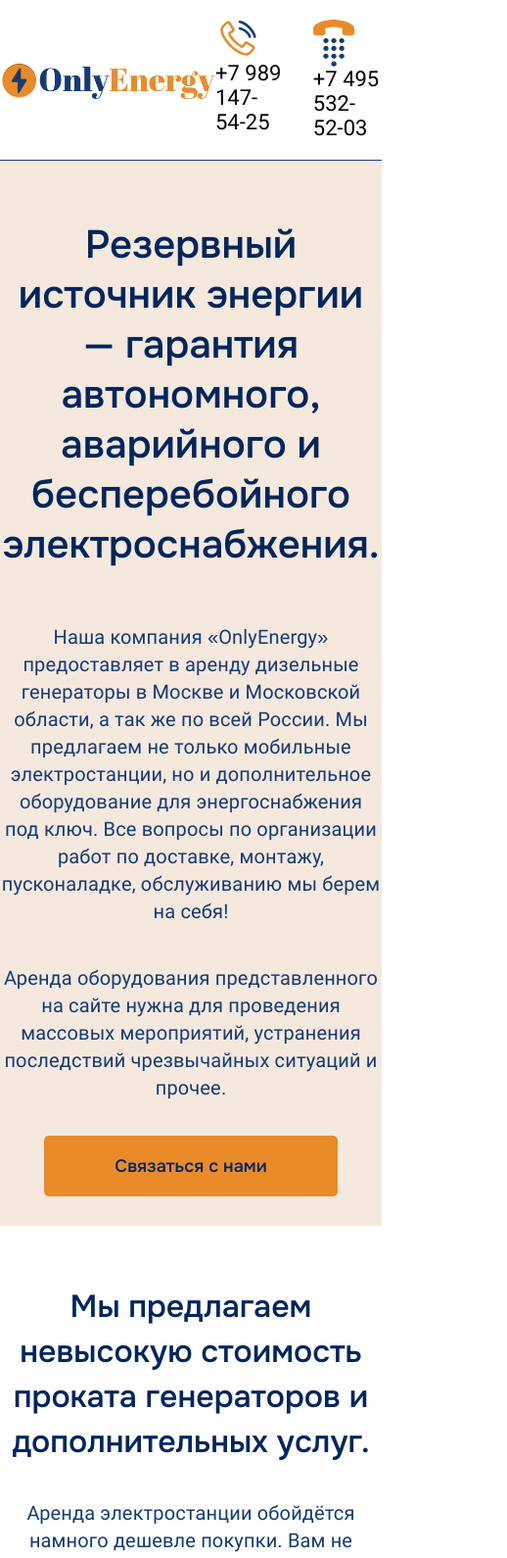
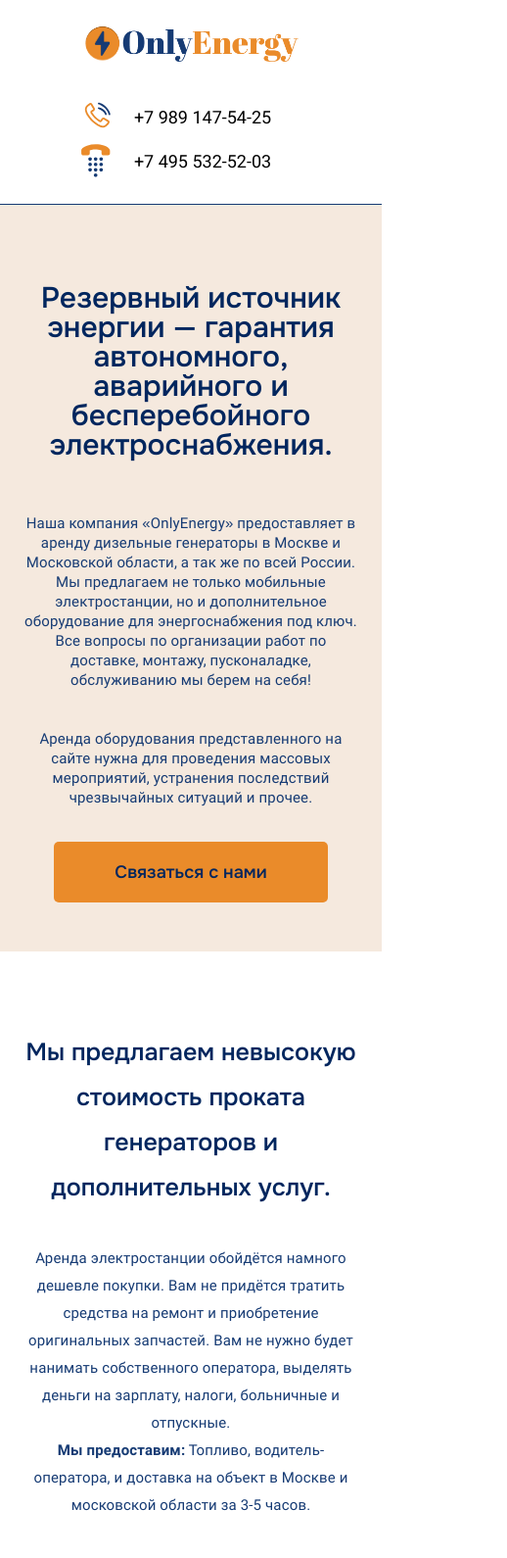
Before and after one commit to MiniGirlSupra/OnlyEnergy, a plain HTML site: page index.html in a window 390 px wide. Shown: the top 1590 px of the page at 98% size, 518 px wide, since content can reach past the window. Drawn offline with Linux system fonts and the light colour scheme.

Commit message:
Add files via upload
Add adaptive rules

```diff
--- a/scripts/script.js
+++ b/scripts/script.js
@@ -9,18 +9,18 @@ $(document).ready(function () {
         arrows: true,
         responsive: [
             {
-                breakpoint: 1024,
+                breakpoint: 1040,
                 settings: {
-                    slidesToShow: 3,
+                    slidesToShow: 2,
                     slidesToScroll: 3,
                     infinite: true,
                     dots: true
                 }
             },
             {
-                breakpoint: 600,
+                breakpoint: 720,
                 settings: {
-                    slidesToShow: 2,
+                    slidesToShow: 1,
                     slidesToScroll: 2
                 }
             },
@@ -47,7 +47,7 @@ $(document).ready(function () {
         arrows: true,
         responsive: [
             {
-                breakpoint: 1024,
+                breakpoint: 1040,
                 settings: {
                     slidesToShow: 2,
                     slidesToScroll: 3,
@@ -56,7 +56,7 @@ $(document).ready(function () {
                 }
             },
             {
-                breakpoint: 600,
+                breakpoint: 720,
                 settings: {
                     slidesToShow: 1,
                     slidesToScroll: 2
--- a/styles/style.css
+++ b/styles/style.css
@@ -124,7 +124,7 @@
 .button a {
     text-decoration: none;
     color: #01265E;
-   font-family: OnestRegular, sans-serif;
+    font-family: OnestRegular, sans-serif;
     font-weight: bold;
     font-size: 18px;
 }
@@ -331,3 +331,108 @@
     justify-content: space-between;
     align-items: center;
 }
+
+@media screen and (max-width: 1220px ) {
+    .container {
+        padding: 20px;
+    }
+
+    .goods-title {
+        font-size: 30px;
+    }
+}
+
+@media screen and (max-width: 850px ) {
+
+    .header {
+        padding: 0;
+    }
+
+    .header .container {
+        flex-direction: column;
+        row-gap: 30px;
+    }
+
+    .contacts svg {
+        width: 30px;
+    }
+
+    .mobile span, .stationary span {
+        font-size: 18px;
+    }
+
+    .footer {
+        padding: 0;
+    }
+
+    .footer .container {
+        flex-direction: column;
+        row-gap: 30px;
+    }
+}
+
+@media screen and (max-width: 720px){
+  .goods-card {
+      max-width: 100%;
+  }
+
+    .product-list {
+        background: #ffffffed;
+    }
+}
+
+@media screen and (max-width: 465px){
+
+    .contacts {
+        display: flex;
+        flex-direction: column;
+    }
+
+    .main-title {
+        font-size: 30px;
+        line-height: 30px;
+    }
+
+    .main-description p {
+        font-size: 15px;
+        line-height: 20px;
+    }
+    .button {
+        width: 280px;
+    }
+
+    .second-title {
+        font-size: 25px;
+    }
+
+    .second-description {
+        font-size: 15px;
+    }
+
+    .goods-title {
+        font-size: 20px;
+    }
+}
+
+@media screen and (max-width: 390px) {
+    .third-title {
+        font-size: 25px;
+    }
+
+    .list li {
+        font-size: 15px;
+    }
+}
+@media screen and (max-width: 350px){
+
+    .main-title {
+        font-size: 20px;
+    }
+
+    .second-title {
+        font-size: 20px;
+    }
+    .goods-title {
+        font-size: 15px;
+    }
+}
```
